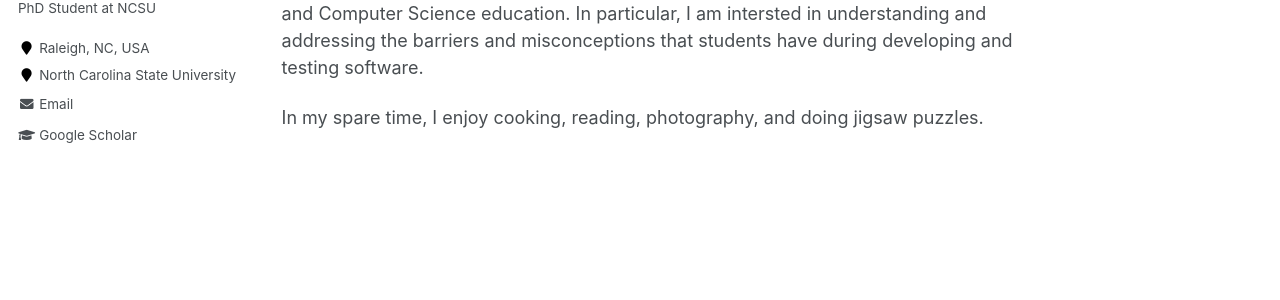
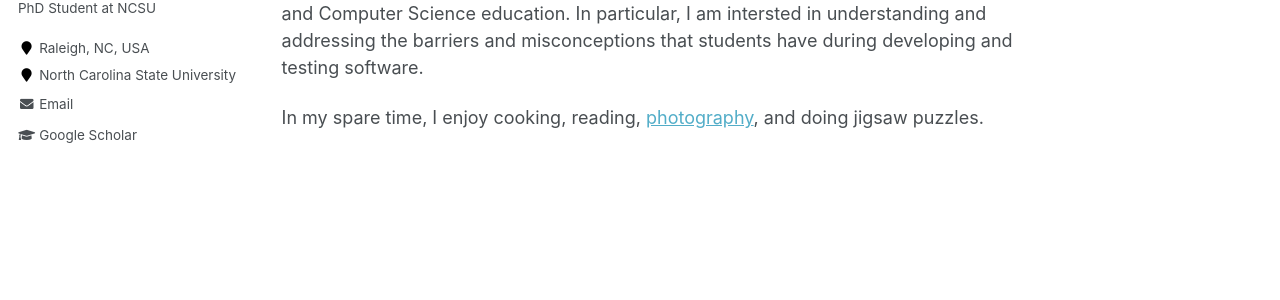
Before and after one commit to ginaBai/ginabai.github.io, a Jekyll site: the page built from _pages/about.md, in a window 1280 px wide. Shown: the part 337-637 px from the top of the page. Built offline with Jekyll 4.4.1, drawn with Linux system fonts in a browser that asks for light colours; part of the change alters nothing that is shown.

```diff
--- a/_pages/about.md
+++ b/_pages/about.md
@@ -12,4 +12,4 @@ redirect_from:
 
 I am currently a PhD student in the Department of Computer Science, North Carolina State University, where I am advised by <a href="https://kstolee.github.io" target="_blank">Dr. Kathryn T. Stolee</a> in the Collaborative Software Engineering Lab. My research interests fall into the intersection of software engineering and Computer Science education. In particular, I am intersted in understanding and addressing the barriers and misconceptions that students have during developing and testing software.
 
-In my spare time, I enjoy cooking, reading, photography, and doing jigsaw puzzles.
+In my spare time, I enjoy cooking, reading, <a href="https://www.instagram.com/ginabai_r/" target="_blank">photography</a>, and doing jigsaw puzzles.
```
